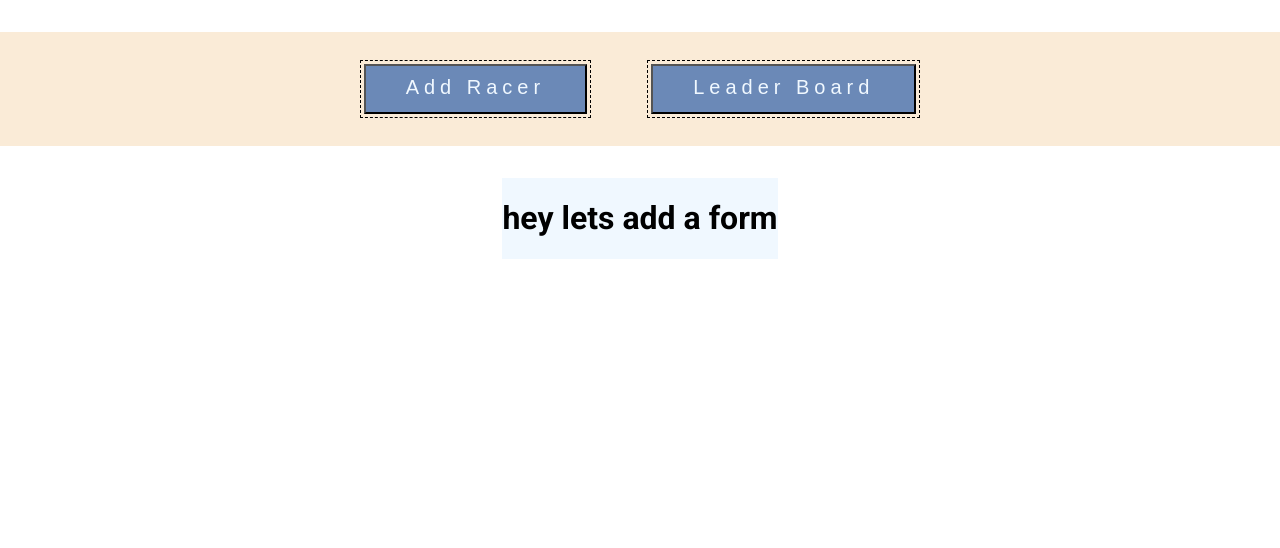
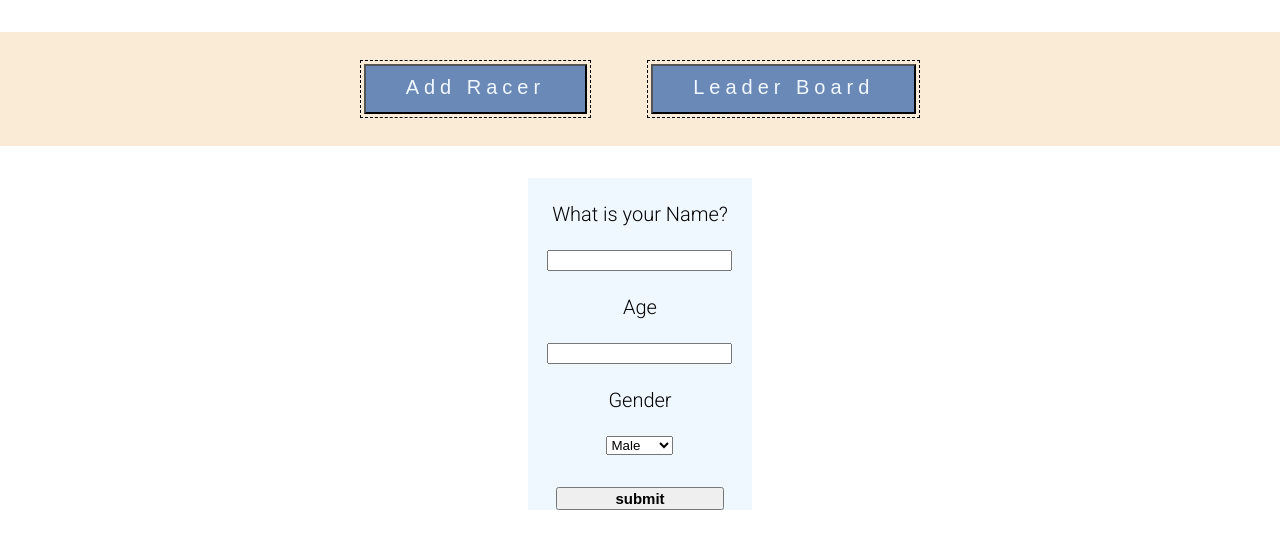
Before and after one commit to danielbarr3ra/CoderHouseJavaScript, a plain HTML site: page index.html in a window 1280 px wide. Both pictures are taken after a click on the button "Add Racer". Drawn offline with nearby package versions, Linux system fonts and the light colour scheme.

Commit message:
added closing and submit listener to fomr

```diff
--- a/finalScript.js
+++ b/finalScript.js
@@ -1,11 +1,16 @@
-// constant elemtn id's
-const submitRacer = document.getElementById("addRacer");
+// constant buuttons in the page that will trigger
+const addRacerBtn = document.getElementById("addRacer");
+const submitRacerBtn = document.getElementById("submitRacerForm")
 
 // functions
 const showSubmitRacerForm = () => {
-    document.getElementById("addRacerForm").innerHTML = "<h1>hey lets add a form</h1>"
+    document.getElementById("addRacerForm").style.display = 'flex'
+}
+const submitRacerForm = () => {
+    document.getElementById("addRacerForm").style.display = 'none'
+    alert("submitted")
 }
 
-
 //event listeners
-submitRacer.addEventListener("click", showSubmitRacerForm);
+addRacerBtn.addEventListener("click", showSubmitRacerForm);
+submitRacerBtn.addEventListener("click", submitRacerForm);
--- a/index.html
+++ b/index.html
@@ -37,7 +37,7 @@
                 <option value="female">Female</option>
             </select>
 
-            <input class="submitForm" type="submit" value="submit">
+            <input class="submitForm" type="submit" value="submit" id="submitRacerForm">
         </form>
     </div>
 
--- a/styles/style.css
+++ b/styles/style.css
@@ -53,3 +53,7 @@ body {
     margin-top: 2rem;
     font-weight: 700;
 }
+
+#addRacerForm {
+    display: none;
+}
```
